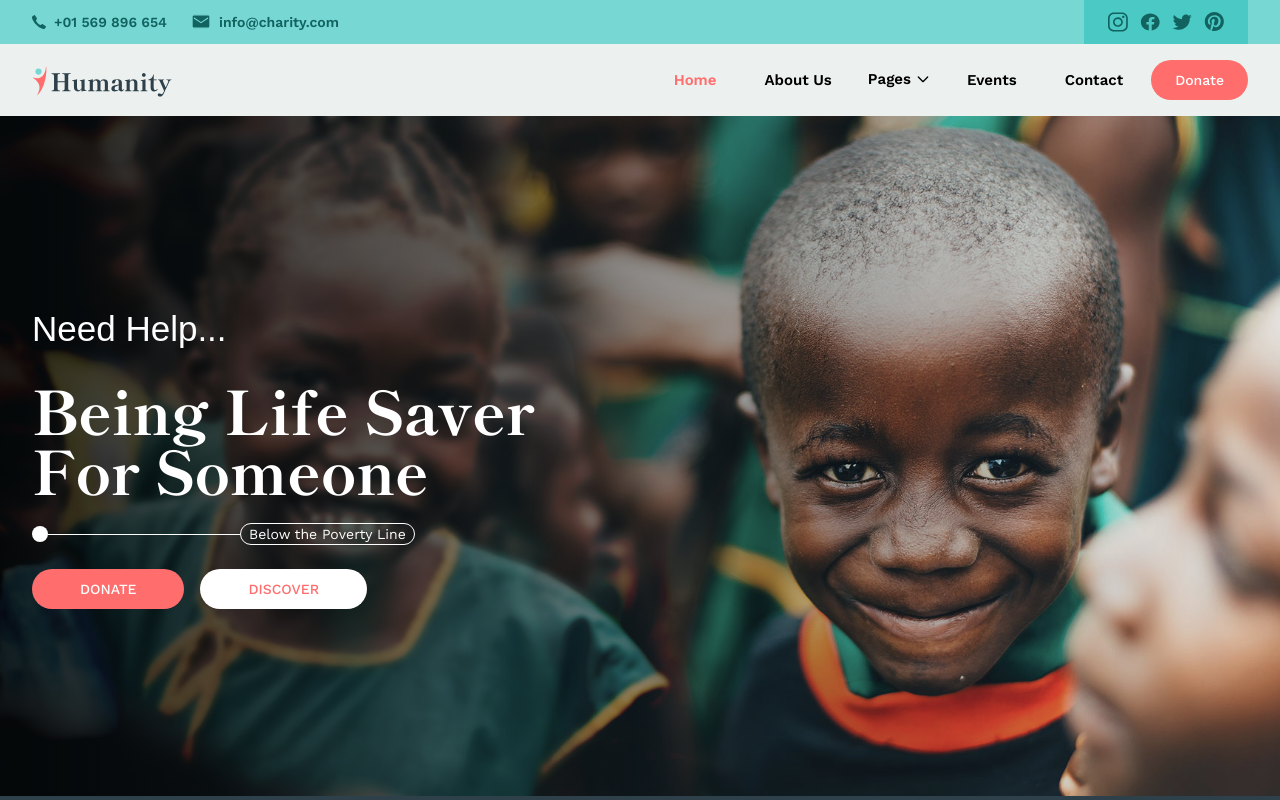
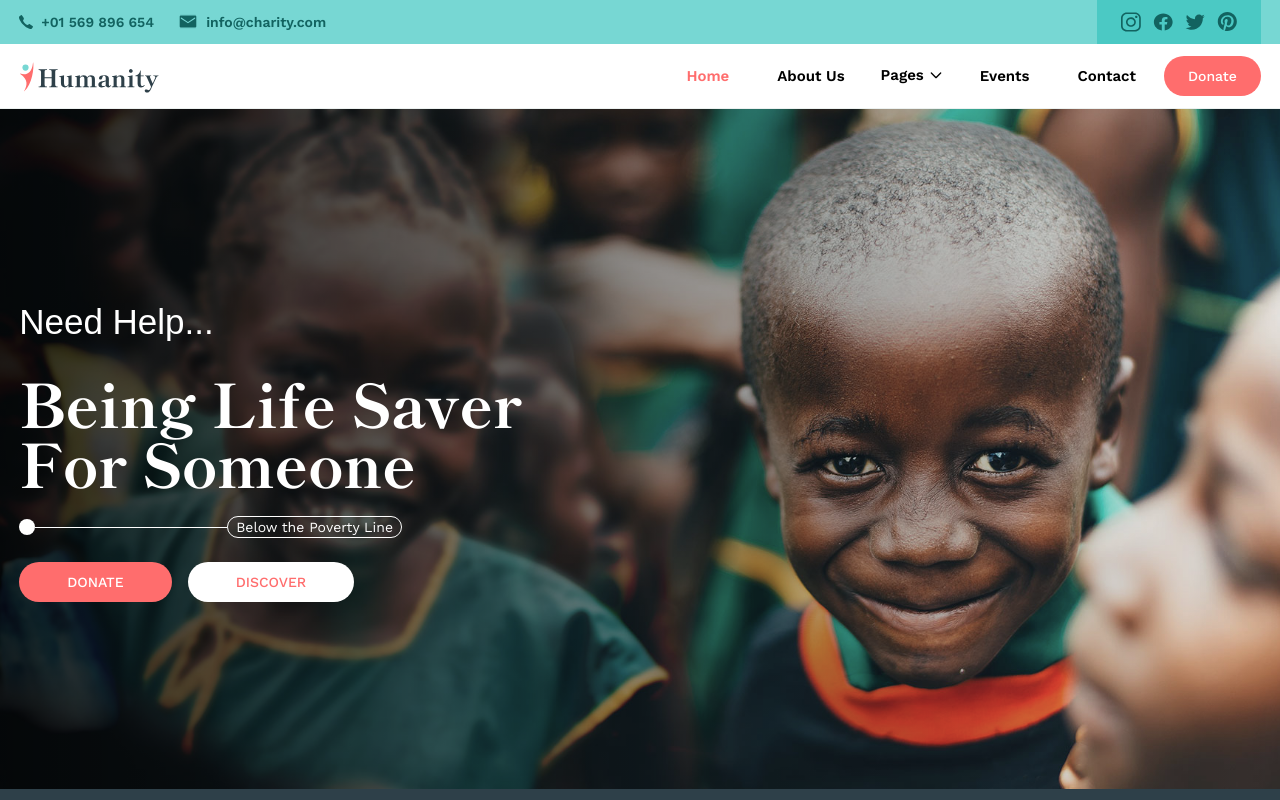
Before and after one commit to gpsimi/humanity_charity, a Next.js app: page / in a window 1280 px wide. Shown: the top 800 px of the page. Built offline with nearby package versions, Linux system fonts and the light colour scheme; a web font is replaced by a local one.

Commit message:
Update Navbar.tsx

```diff
--- a/app/globals.css
+++ b/app/globals.css
@@ -26,3 +26,14 @@
   }
 
 }
+
+.glassmorphism {
+  background: rgba(255, 255, 255, 0.8);
+  backdrop-filter: blur(10px);
+  -webkit-backdrop-filter: blur(4px);
+}
+.glassmorphism2 {
+  background: rgba(18, 17, 17, 0.25);
+  backdrop-filter: blur(8px);
+  -webkit-backdrop-filter: blur(8px);
+}
--- a/components/Hero.tsx
+++ b/components/Hero.tsx
@@ -6,7 +6,7 @@ const Hero = () => {
     return (
         <div className="flex h-screen md:h-[85vh] w-full bg-hero bg-cover relative">
             <div className="absolute inset-0 bg-gradient-to-r from-black to-dark- opacity-80" />
-            <div className="container mx-auto md:max-w-[1280px] flex flex-col h-full justify-center items-start z-50">
+            <div className="container mx-auto md:max-w-[1280px] flex flex-col h-full justify-center items-start z-30">
                 <h5 className="text-white font-mono text-[30px] md:text-[35px]">
                     Need Help...
                 </h5>
--- a/components/Navbar.tsx
+++ b/components/Navbar.tsx
@@ -24,7 +24,7 @@ const Navbar: React.FC = () => {
   };
 
   return (
-    <nav className="flex-between z-50 w-full bg-gray-2 py-4">
+    <nav className="sticky top-0 flex-between z-50 w-full bg-white py-3 border-b border-gray-2 glassmorphism ">
       <div className="container mx-auto md:max-w-[1280px] flex-between items-center">
         <Link href="/" className='flex items-center'>
           <Image
--- a/tailwind.config.ts
+++ b/tailwind.config.ts
@@ -12,7 +12,7 @@ const config = {
   theme: {
     container: {
       center: true,
-      padding: "2rem",
+      padding: "1.2rem",
       screens: {
         "2xl": "1400px",
       },
```
